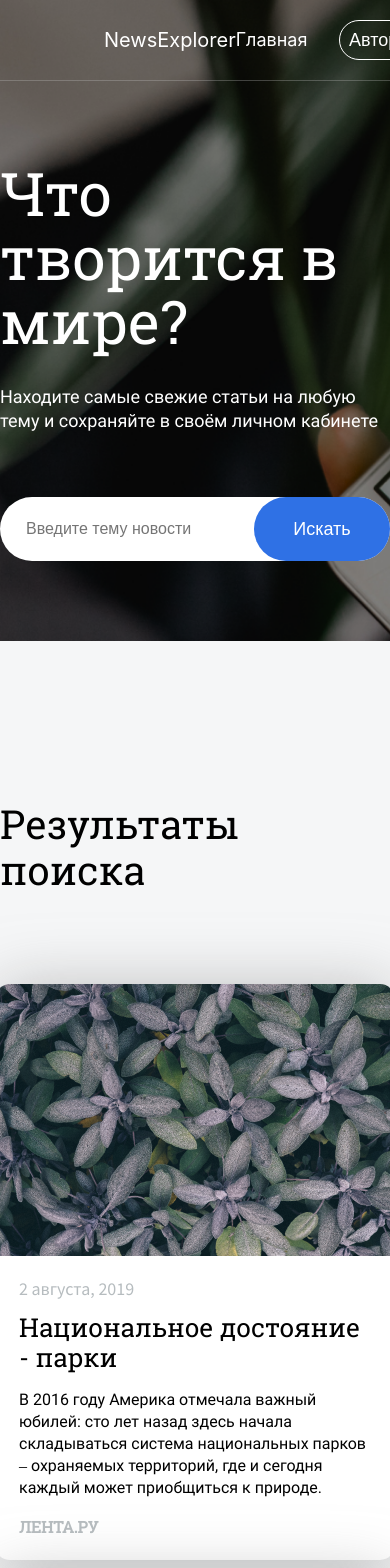
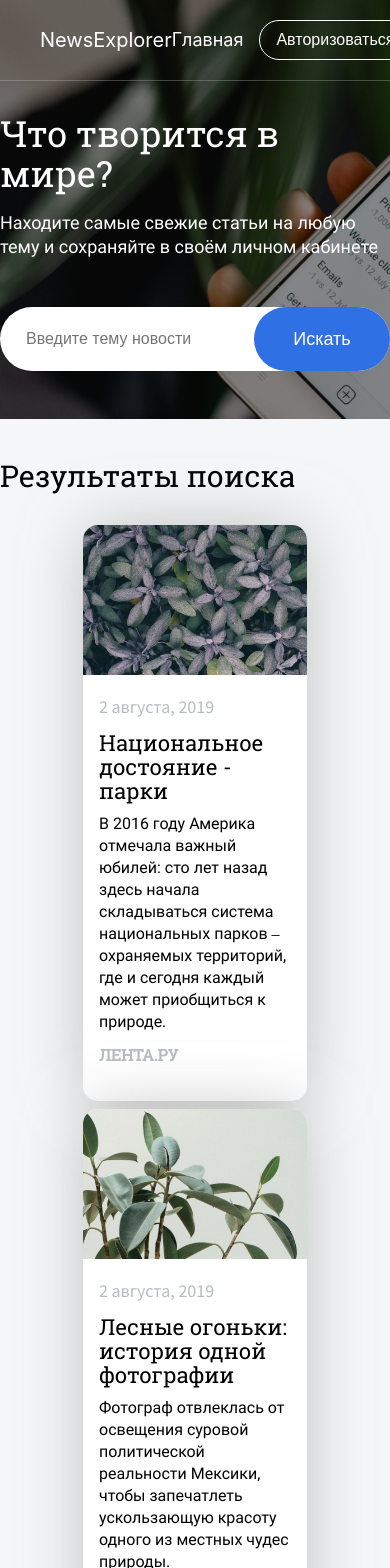
Before and after one commit to rvsverchkov/news-explorer-frontend, a React (Create React App) app: page / in a window 390 px wide. Shown: the top 1568 px of the page. Built offline with nearby package versions, Linux system fonts and the light colour scheme.

Commit message:
Diploma Project - Adaptive 768

```diff
--- a/src/components/Header/Header.css
+++ b/src/components/Header/Header.css
@@ -119,9 +119,20 @@
         background-color: white;
     }
 
-@media screen and (max-width: 768px) {
+@media screen and (max-width: 900px) {
+    .header__button {
+        margin-right: 16px;
+    }
+
+    .header__main-link {
+        margin-left: 40px;
+    }
+
     .header__authorization-button {
         width: 152px;
         height: 40px;
+        font-size: 16px;
+        line-height: 24px;
+        margin-right: 40px;
     }
 }
--- a/src/components/Main/Main.css
+++ b/src/components/Main/Main.css
@@ -6,6 +6,7 @@
     background-image: url('../../images/header-picture.png');
     background-repeat: no-repeat;
     background-size: cover;
+    width: 100%;
 }
 
 .main__header-white {
@@ -19,12 +20,10 @@
 
 .main__preloader {
     background-color: #F5F6F7;
-    padding-top: 80px;
 }
 
 .main__saved-grid {
     background-color: #F5F6F7;
-    padding-top: 62px;
 }
 
 .main__about-background {
--- a/src/components/NewsCard/NewsCard.css
+++ b/src/components/NewsCard/NewsCard.css
@@ -65,3 +65,33 @@
     .card__source:hover {
         color: rgba(0, 0, 0, 0.7)
     }
+
+@media screen and (max-width: 900px) {
+    .card__picture {
+        width: 224px;
+        height: 150px;
+    }
+
+    .card__date {
+        margin-top: 16px;
+    }
+
+    .card__title {
+        font-size: 22px;
+        line-height: 24px;
+        margin-top: 12px;
+    }
+
+    .card__text {
+        margin-top: 10px;
+        margin-bottom: 12px;
+    }
+
+    .card__background {
+        max-width: 192px;
+    }
+
+    .card__text-container {
+        max-width: 192px;
+    }
+}
--- a/src/components/NotFound/NotFound.css
+++ b/src/components/NotFound/NotFound.css
@@ -6,6 +6,7 @@
     flex-direction: column;
     justify-content: center;
     align-items: center;
+    padding-top: 62px;
 }
 
 .found__image {
--- a/src/components/Preloader/Preloader.css
+++ b/src/components/Preloader/Preloader.css
@@ -7,6 +7,10 @@
 	border-radius: 100%;
 	margin: auto;
 	animation: spin 2s infinite linear;
+}
+
+.preloader__container {
+	padding-top: 62px;
 }
 
 .preloader__subtitle {
--- a/src/components/Results/Results.css
+++ b/src/components/Results/Results.css
@@ -18,7 +18,7 @@
 }
 
 .results__grid {
-    max-width: 1440px;
+    max-width: 1232px;
     width: 100%;
     display: grid;
     grid-template-columns: repeat(auto-fill, 400px);
@@ -50,3 +50,32 @@
         background-color: rgb(44, 44, 44);
         color: white;
     }
+
+@media screen and (max-width: 1232px) {
+    .results__title {
+        margin-left: 40px;
+    }
+}
+
+@media screen and (max-width: 900px) {
+    .results__title {
+        padding-top: 40px;
+        font-size: 30px;
+        line-height: 34px;
+        margin-bottom: 0;
+        padding-bottom: 32px;
+        margin-left: 0;
+    }
+
+    .results__container {
+        max-width: 688px;
+        padding-bottom: 32px;
+    }
+
+    .results__grid {
+        margin: 0 auto;
+        grid-template-columns: repeat(auto-fill, 224px);
+        grid-gap: 8px;
+        padding-bottom: 32px;
+    }
+}
--- a/src/components/SearchForm/Search.css
+++ b/src/components/SearchForm/Search.css
@@ -69,3 +69,22 @@
         .search__button:active {
             background-color: #2A65CC;
         }
+
+@media screen and (max-width: 900px) {
+    .search__title {
+        font-size: 36px;
+        line-height: 40px;
+        max-width: 385px;
+        margin-top: 32px;
+        margin-bottom: 16px;
+    }
+
+    .search__container {
+        max-width: 448px;
+        padding-bottom: 48px;
+    }
+
+    .search__subtitle {
+        margin-bottom: 48px;
+    }
+}
```
Also changed, not shown: 1 other file (tests, documents, lock files or other folders).
